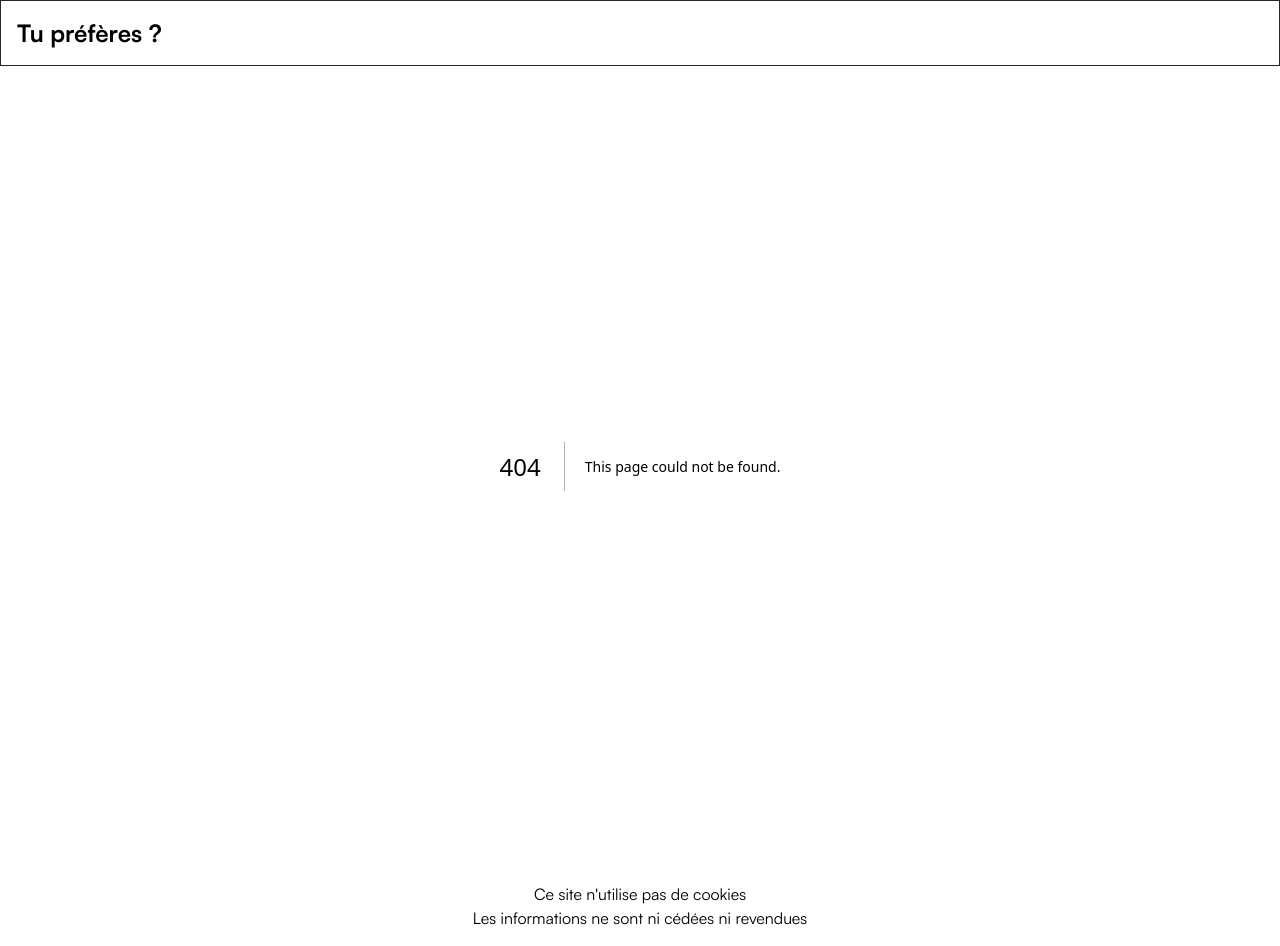
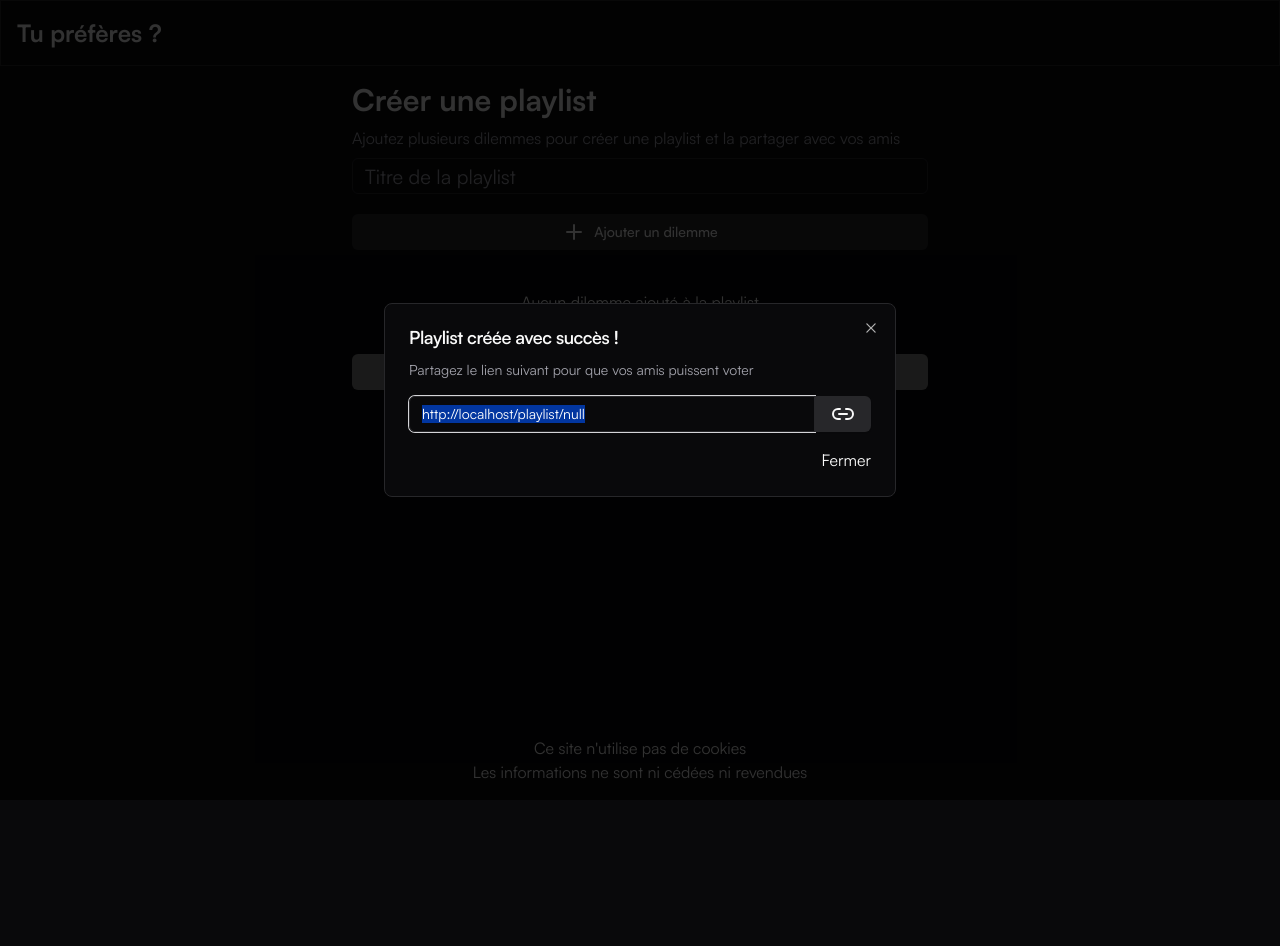
Before and after one commit to Kylian-d-p/tu-preferes, a Next.js app: page /create/playlist in a window 1280 px wide. Before the commit this address had no page. After the commit the page ends 800 px from the top, so only its background shows below. Built offline with nearby package versions, Linux system fonts and the light colour scheme.

Commit message:
Add create playlist functionality

```diff
--- /dev/null
+++ b/app/create/playlist/create-playlist-action.tsx
@@ -0,0 +1,46 @@
+"use server";
+
+import { z } from "zod";
+import { createPlaylistType } from "./create-playlist-type";
+import { prisma } from "@/lib/prisma";
+
+export default async function createPlaylistAction(values: z.infer<typeof createPlaylistType>) {
+  const checkedValues = await createPlaylistType.safeParseAsync(values);
+
+  if (!checkedValues.success) {
+    return {error: "Valeurs invalides", playlistId: null}
+  }
+
+  for (const choiceId of checkedValues.data.choices) {
+    const dbChoice = await prisma.choice.findUnique({
+      where: {
+        id: choiceId,
+      }
+    })
+
+    if (!dbChoice) {
+      return {error: "Vous avez renseigné un dilemme qui n'existe pas", playlistId: null}
+    }
+  }
+
+  const playlist = await prisma.playlist.create({
+    data: {
+      title: checkedValues.data.title,
+    },
+  })
+
+  if (!playlist) {
+    return {error: "Erreur lors de la création de la playlist", playlistId: null}
+  }
+
+    await prisma.playlistChoice.createMany({
+      data: checkedValues.data.choices.map(choiceId => {
+        return {
+          playlistId: playlist.id,
+          choiceId,
+        }
+      })
+    })
+
+  return {error: null, playlistId: playlist.id}
+}
--- /dev/null
+++ b/app/create/playlist/create-playlist-form.tsx
@@ -0,0 +1,163 @@
+"use client";
+
+import { Button } from "@/components/ui/button";
+import { Dialog, DialogClose, DialogContent, DialogDescription, DialogFooter, DialogHeader, DialogTitle } from "@/components/ui/dialog";
+import { Input } from "@/components/ui/input";
+import { useToast } from "@/hooks/use-toast";
+import { Check, Link2, Plus } from "lucide-react";
+import { useEffect, useState } from "react";
+import createPlaylistAction from "./create-playlist-action";
+import searchChoices from "./search-choices";
+
+export default function CreatePlaylistForm() {
+  const [choices, setChoices] = useState<{ id: string, choice1: string, choice2: string }[]>([])
+  const [searchQuery, setSearchQuery] = useState<string>("")
+  const [searchedChoices, setSearchedChoices] = useState<{ id: string, choice1: string, choice2: string }[]>([])
+  const [error, setError] = useState<string | null>(null)
+  const [title, setTitle] = useState<string>("")
+  const [playlistId, setPlaylistId] = useState<string | null>(null)
+  const [createDialogOpen, setCreateDialogOpen] = useState(false)
+  const [createdDialogOpen, setCreatedDialogOpen] = useState(true)
+  const [copied, setCopied] = useState(false)
+
+  const { toast } = useToast()
+
+  const savePlaylist = async () => {
+    const createdPlaylist = await createPlaylistAction({ choices: choices.map(choice => choice.id), title })
+
+    if (createdPlaylist && createdPlaylist.error) {
+      setError(createdPlaylist.error)
+    }
+
+    if (createdPlaylist && createdPlaylist.playlistId) {
+      setPlaylistId(createdPlaylist.playlistId)
+      setCreatedDialogOpen(true)
+    }
+  }
+
+  useEffect(() => {
+    const timeout = setTimeout(async () => {
+      if (searchQuery.length <= 0) {
+        setSearchedChoices([])
+        return
+      }
+
+      const res = await searchChoices(searchQuery)
+
+      if (res && res.error) {
+        setError(res.error)
+        return
+      }
+
+      if (res && res.data) {
+        setSearchedChoices(res.data)
+      }
+    }, 500)
+
+    return () => {
+      clearTimeout(timeout)
+    }
+  }, [searchQuery])
+
+  useEffect(() => {
+    if (copied) {
+      setTimeout(() => {
+        setCopied(false);
+      }, 3000);
+    }
+  }, [copied]);
+
+
+  return (
+    <>
+      <div className="w-full flex flex-col gap-5">
+        <Input placeholder="Titre de la playlist" className="w-full text-xl" value={title} onChange={(e) => { setTitle(e.target.value) }} />
+        <Button variant={"secondary"} onClick={() => { setCreateDialogOpen(true) }} className="flex items-center gap-2"><Plus />Ajouter un dilemme</Button>
+        <div className="flex flex-col gap-2">
+          {
+            choices.length <= 0 ?
+              <p className="text-center py-5">Aucun dilemme ajouté à la playlist</p> :
+              <div className="rounded overflow-hidden">
+                {
+                  choices.map(choice => (
+                    <div key={choice.id} className="grid grid-cols-[1fr_24px_1fr] items-center gap-2 py-3 px-2 odd:bg-muted">
+                      <p className="text-center">{choice.choice1}</p>
+                      <p className="flex items-center justify-center">ou</p>
+                      <p className="text-center">{choice.choice2}</p>
+                    </div>
+                  ))
+                }
+              </div>
+          }
+        </div>
+        {error && <p className="text-destructive">{error}</p>}
+        <Button disabled={choices.length <= 0} onClick={() => { savePlaylist() }}>Enregistrer la playlist</Button>
+      </div>
+      <Dialog open={createDialogOpen} onOpenChange={setCreateDialogOpen}>
+        <DialogContent className="flex flex-col gap-5 max-h-[calc(100vh-30px)] overflow-auto">
+          <DialogHeader className="flex flex-col gap-2">
+            <DialogTitle>
+              Ajouter un dilemme à la playlist
+            </DialogTitle>
+            <DialogDescription>
+              Cherchez un dilemme à ajouter à la playlist
+            </DialogDescription>
+          </DialogHeader>
+          <div className="flex flex-col gap-2">
+            <Input placeholder="Rechercher un dilemme" value={searchQuery} onChange={(e) => { setSearchQuery(e.target.value) }} />
+            {
+              searchedChoices.length <= 0 ?
+                <p className="text-muted-foreground text-center py-5">Aucun dilemme trouvé</p> :
+                <div className="flex flex-col overflow-hidden rounded">
+                  {
+                    searchedChoices.map(choice => {
+                      const alreadyAdded = choices.find(c => c.id === choice.id)
+                      return (
+                        <div key={choice.id} className={`relative cursor-pointer [&>div]:odd:bg-muted`} onClick={() => {
+                          if (!alreadyAdded) {
+                            return setChoices([...choices, choice])
+                          }
+                          setChoices(choices.filter(c => c.id !== choice.id))
+                        }}>
+                          <div className={`grid grid-cols-[1fr_24px_1fr] items-center gap-2 py-3 px-2 hover:bg-[hsl(var(--secondary)/50%)] transition-all ${choices.find(c => c.id === choice.id) && "opacity-30"}`}>
+                            <p className="text-center">{choice.choice1}</p>
+                            <p className="flex items-center justify-center">ou</p>
+                            <p className="text-center">{choice.choice2}</p>
+                          </div>
+                          <Check className={`absolute top-1/2 left-1/2 -translate-x-1/2 transition-all opacity-0 bg-background p-2 w-8 h-8 rounded-full ${alreadyAdded && "-translate-y-1/2 opacity-100"}`} />
+                        </div>
+                      )
+                    })
+                  }
+                </div>
+            }
+          </div>
+          <DialogFooter>
+            <DialogClose>Fermer</DialogClose>
+          </DialogFooter>
+        </DialogContent>
+      </Dialog>
+      <Dialog open={createdDialogOpen} onOpenChange={setCreatedDialogOpen}>
+        <DialogContent>
+          <DialogHeader className="flex flex-col gap-2">
+            <DialogTitle>Playlist créée avec succès !</DialogTitle>
+            <DialogDescription>Partagez le lien suivant pour que vos amis puissent voter</DialogDescription>
+          </DialogHeader>
+          <div className="flex items-center">
+            <Input readOnly value={`${window.location.origin}/playlist/${playlistId}`} className="rounded-r-none" />
+            <Button variant={"secondary"} className="flex items-center gap-2 rounded-l-none" onClick={() => {
+              navigator.clipboard.writeText(`${window.location.origin}/playlist/${playlistId}`)
+              setCopied(true)
+              toast({ title: "Lien copié", description: "Collez-le dans le navigateur ou envoyez-le à vos amis" })
+            }}>
+              {copied ? <Check /> : <Link2 />}
+            </Button>
+          </div>
+          <DialogFooter>
+            <DialogClose>Fermer</DialogClose>
+          </DialogFooter>
+        </DialogContent>
+      </Dialog>
+    </>
+  )
+}
--- /dev/null
+++ b/app/create/playlist/create-playlist-type.tsx
@@ -0,0 +1,6 @@
+import { z } from "zod";
+
+export const createPlaylistType = z.object({
+  title: z.string().min(1).max(100),
+  choices: z.array(z.string()),
+})
--- /dev/null
+++ b/app/create/playlist/page.tsx
@@ -0,0 +1,13 @@
+import CreatePlaylistForm from "./create-playlist-form";
+
+export default async function CreatePlaylist() {
+  return (
+    <main className="w-full max-w-xl mx-auto flex flex-col items-center gap-5 mt-4">
+      <div className="flex flex-col gap-2 w-full">
+        <h1 className="text-3xl font-bold">Créer une playlist</h1>
+        <p className="text-muted-foreground">Ajoutez plusieurs dilemmes pour créer une playlist et la partager avec vos amis</p>
+        <CreatePlaylistForm />
+      </div>
+    </main>
+  )
+}
--- /dev/null
+++ b/app/create/playlist/search-choices.tsx
@@ -0,0 +1,37 @@
+"use server";
+
+import { prisma } from "@/lib/prisma";
+import { z } from "zod";
+
+export default async function searchChoices(query: string) {
+  const checkedQuery = await z.string().safeParseAsync(query);
+
+  if (!checkedQuery.success) {
+    return { error: "Recherche invalide", data: [] }
+  }
+
+  const search = await prisma.choice.findMany({
+    where: {
+      OR: [
+        {
+          choice1: {
+            contains: checkedQuery.data,
+          }
+        },
+        {
+          choice2: {
+            contains: checkedQuery.data,
+          }
+        },
+        {
+          id: {
+            contains: checkedQuery.data,
+          }
+        }
+      ]
+    },
+    take: 15,
+  })
+
+  return { error: null, data: search }
+}
```
